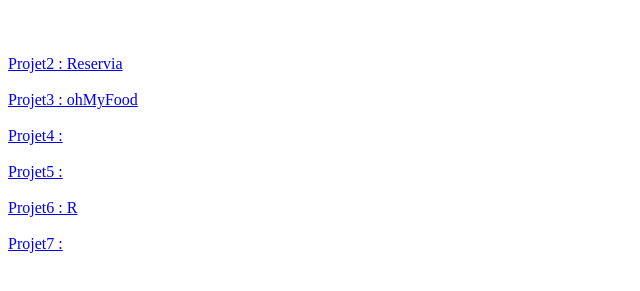
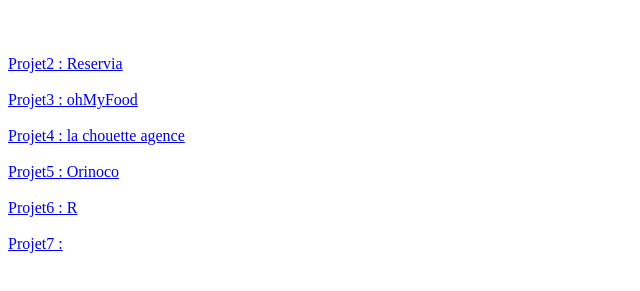
Before and after one commit to Kaak99/Projets, a plain HTML site: page index.html in a window 1280 px wide. Shown: the part 61-352 px from the top of the page, without its empty margins (0-640 px from the left). Drawn offline with Linux system fonts and the light colour scheme.

Commit message:
Update index.html

```diff
--- a/index.html
+++ b/index.html
@@ -24,10 +24,10 @@
 			<a href="https://kaak99.github.io/AussetKarine_3_110521/">Projet3 : ohMyFood</a>
 			<br>
 			<br>
-			<a href="https://kaak99.github.io/AussetKarine_4_080621/">Projet4 :  </a>
+			<a href="https://kaak99.github.io/AussetKarine_4_080621/">Projet4 :  la chouette agence</a>
 			<br>
 			<br>
-			<a href="https://kaak99.github.io/AussetKarine_5_110721/">Projet5 :  </a>
+			<a href="https://kaak99.github.io/AussetKarine_5_110721/">Projet5 :  Orinoco</a>
 			<br>
 			<br>
 			<a href="https://kaak99.github.io/AussetKarine_6_jjmmaa/">Projet6 : R </a>
```
